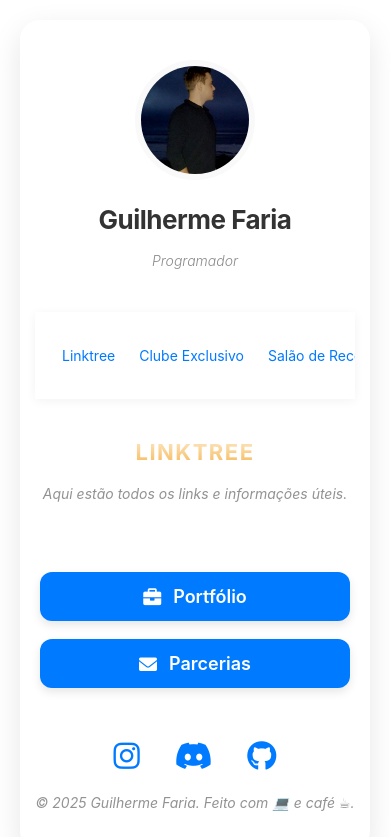
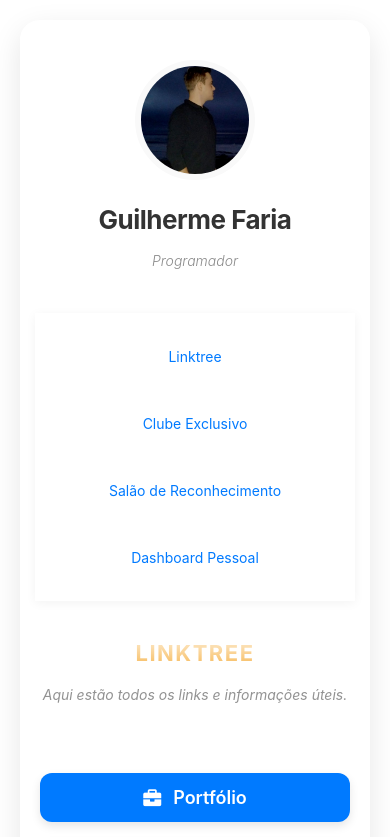
Before and after one commit to LourencoGHJ/LinktreePersonal, a plain HTML site: page index.html in a window 390 px wide. Shown: the top 837 px of the page. Drawn offline with Linux system fonts and the light colour scheme.

Commit message:
Update styles.css

```diff
--- a/assets/cs/styles.css
+++ b/assets/cs/styles.css
@@ -99,9 +99,12 @@ body {
 }
 .profile-nav {
   display: flex;
-  justify-content: center;
+  flex-wrap: wrap; /* Permite que os links quebrem linha em dispositivos pequenos */
+  justify-content: center; /* Alinha os links ao centro */
+  gap: 15px; /* Espaço entre os links */
+  padding: 10px;
+  overflow-x: auto; /* Permite rolar horizontalmente se necessário */
 }
-
 /* ===================================== */
 /*             RESPONSIVE STYLES         */
 /* ===================================== */
@@ -176,26 +179,27 @@ body {
   box-shadow: 0 10px 20px rgba(0, 0, 0, 0.2);
 }
 .nav-link {
-  margin: 0 10px;
   text-decoration: none;
-  color: #333;
   font-size: 16px;
-  padding: 8px 12px;
+  color: #333; /* Cor do texto */
+  padding: 10px 15px;
   border-radius: 5px;
+  transition: background-color 0.3s ease, color 0.3s ease;
 }
 .nav-link:hover {
-  background-color: #ddd;
+  background-color: #3498db;
+  color: white;
 }
 /* Estilos para o menu no mobile */
 @media screen and (max-width: 768px) {
   .profile-nav {
-    overflow-x: auto;
-    white-space: nowrap;
-    -webkit-overflow-scrolling: touch;
+    justify-content: space-around; /* Distribui os links igualmente */
+    gap: 10px; /* Reduz o espaço entre os links */
   }
 
   .nav-link {
-    display: inline-block;
+    font-size: 14px; /* Tamanho da fonte menor para se ajustar melhor em telas pequenas */
+    padding: 8px 12px; /* Menos padding para compactar os links */
   }
 }
 /* ===================================== */
@@ -328,6 +332,8 @@ body {
   .nav-links.open {
     display: flex;
   }
+
+
 }
 
 @media screen and (max-width: 480px) {
```
